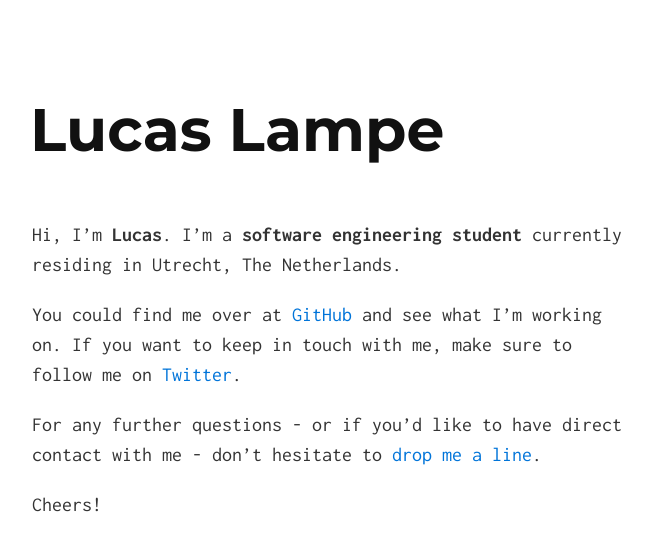
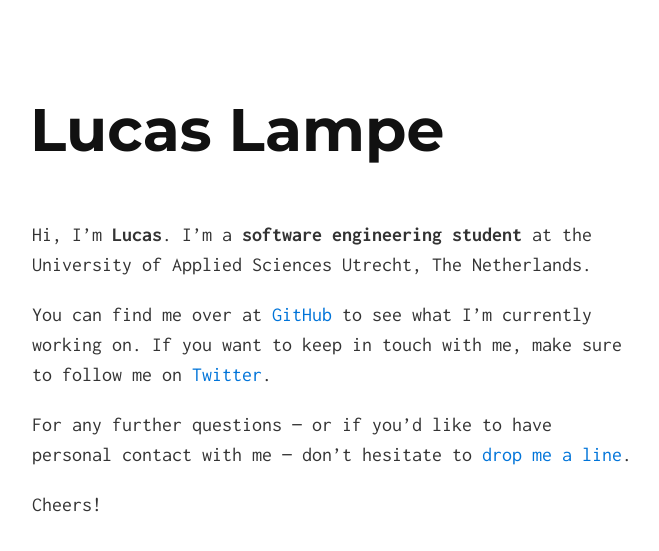
Before and after one commit to lucaslampe/lucaslampe.github.io, a Jekyll site: the page built from index.md, in a window 1280 px wide. Shown: the top 551 px of the page, without its empty margins (308-967 px from the left). Built offline with Jekyll 4.4.1, drawn with Linux system fonts in a browser that asks for light colours.

Commit message:
Update index.md

```diff
--- a/index.md
+++ b/index.md
@@ -2,10 +2,10 @@
 layout: default
 ---
 
-Hi, I'm **Lucas**. I'm a **software engineering student** currently residing in Utrecht, The Netherlands.
+Hi, I'm **Lucas**. I'm a **software engineering student** at the University of Applied Sciences Utrecht, The Netherlands.
 
-You could find me over at [GitHub](https://github.com/lucaslampe/) and see what I'm working on. If you want to keep in touch with me, make sure to follow me on [Twitter](https://twitter.com/lucaslmpe).
+You can find me over at [GitHub](https://github.com/lucaslampe/) to see what I'm currently working on. If you want to keep in touch with me, make sure to follow me on [Twitter](https://twitter.com/lucaslmpe).
 
-For any further questions - or if you'd like to have direct contact with me - don't hesitate to [drop me a line](mailto:lucaslampe@gmail.com).
+For any further questions — or if you'd like to have personal contact with me — don't hesitate to [drop me a line](mailto:lucaslampe@gmail.com).
 
 Cheers!
```
